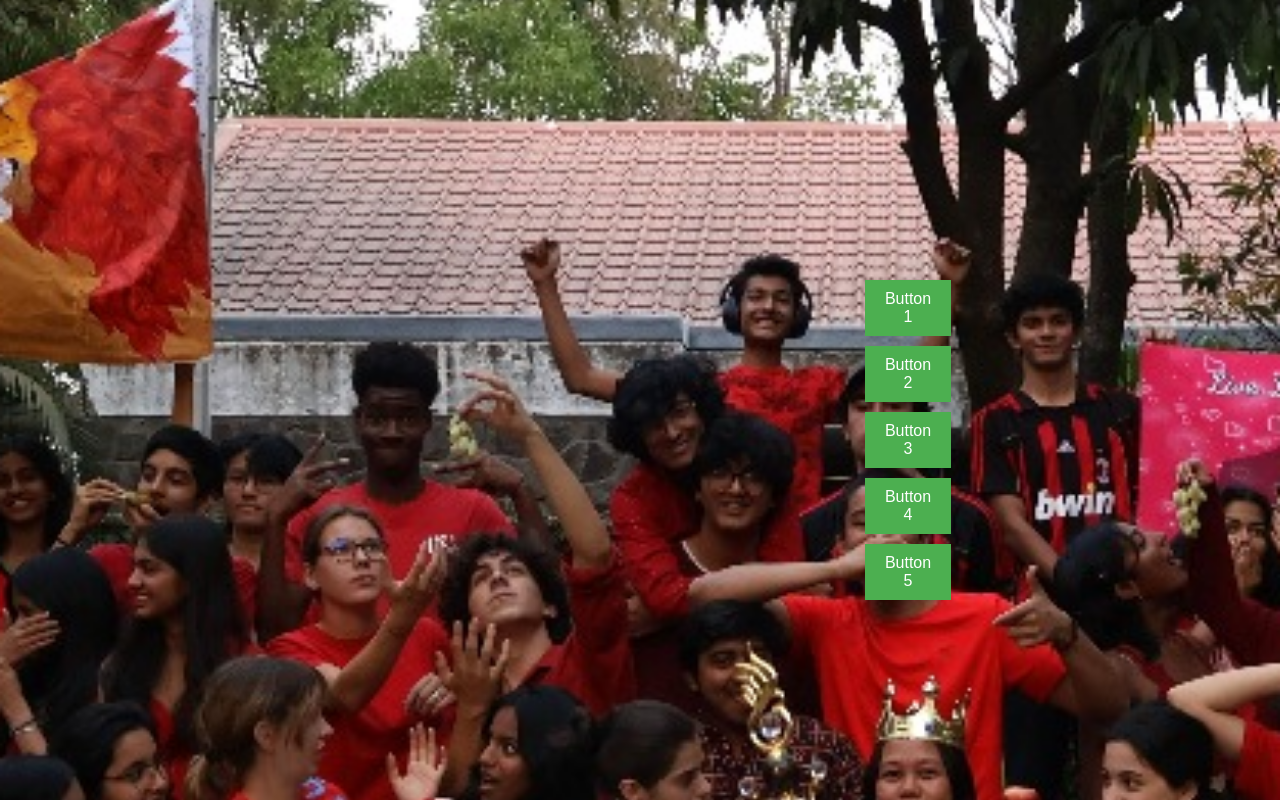
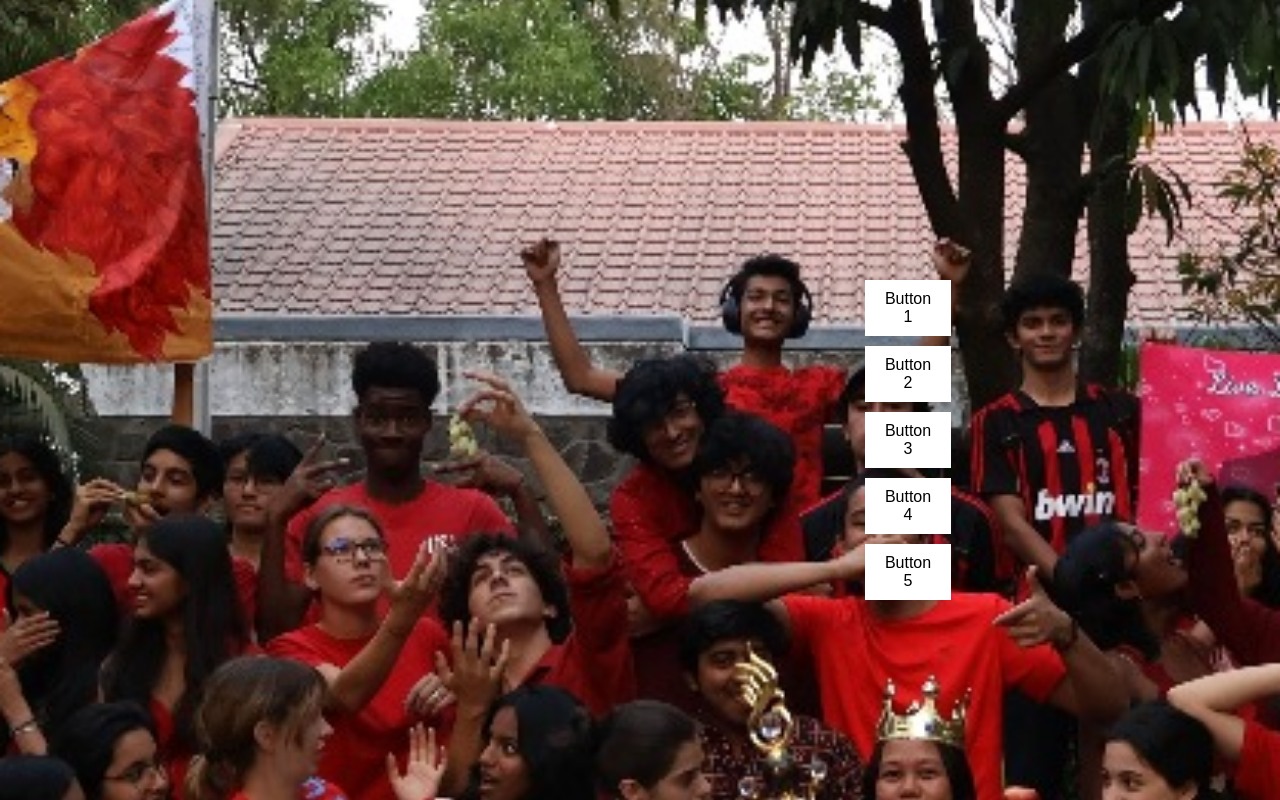
Before and after one commit to Gaming-Wolf-Rusty/page.github.io, a plain HTML site: page index.html in a window 1280 px wide. Shown: the part 620-1420 px from the top of the page. Drawn offline with Linux system fonts and the light colour scheme.

Commit message:
very better

```diff
--- a/mainPage/main.css
+++ b/mainPage/main.css
@@ -9,8 +9,8 @@
 
 button {
     padding: 10px 20px;
-    background-color: #4CAF50;
-    color: white;
+    background-color: #ffffff;
+    color: rgb(0, 0, 0);
     border: none;
     text-align: center;
     text-decoration: none;
```
